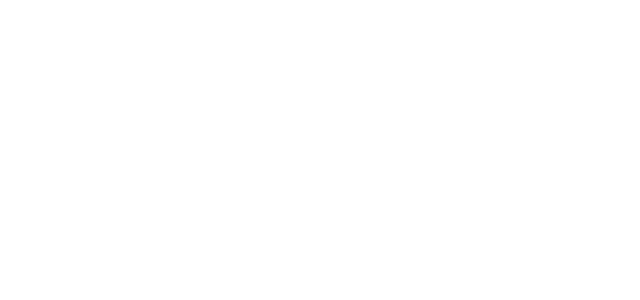
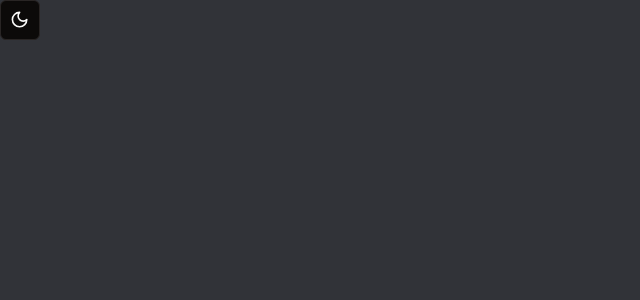
Before and after one commit to YyT7786/discord-clone, a Next.js app: page / in a window 1280 px wide. Shown: the top 300 px of the page, without its empty margins (0-640 px from the left). Built offline with nearby package versions, Linux system fonts and the light colour scheme.

Commit message:
Setup theme component

```diff
--- a/app/(main)/(routes)/page.tsx
+++ b/app/(main)/(routes)/page.tsx
@@ -1,9 +1,11 @@
 import { UserButton } from "@clerk/nextjs";
+import { ModeToggle } from "@/components/mode-toggle";
 
 export default function Home() {
   return (
     <div>
       <UserButton />
+      <ModeToggle />
     </div>
   );
 };
--- a/app/layout.tsx
+++ b/app/layout.tsx
@@ -1,7 +1,9 @@
 import "./globals.css";
 import type { Metadata } from "next";
+import { cn } from "@/lib/utils";
 import { Open_Sans } from "next/font/google";
 import { ClerkProvider } from "@clerk/nextjs";
+import { ThemeProvider } from "@/components/providers/theme-provider";
 
 const font = Open_Sans({ subsets: ["latin"] });
 
@@ -17,8 +19,22 @@
 }>) {
   return (
     <ClerkProvider>
-      <html lang="en">
-        <body className={font.className}>{children}</body>
+      <html lang="en" suppressHydrationWarning>
+        <body
+          className={cn(
+            font.className,
+            "bg-white dark:bg-[#313338]"
+          )}
+        >
+          <ThemeProvider
+            attribute="class"
+            defaultTheme="dark"
+            enableSystem={false}
+            storageKey="discord-theme"
+          >
+            {children}
+          </ThemeProvider>
+        </body>
       </html>
     </ClerkProvider>
   );
--- /dev/null
+++ b/components/mode-toggle.tsx
@@ -0,0 +1,39 @@
+"use client"
+import * as React from "react"
+import { Moon, Sun } from "lucide-react"
+import { useTheme } from "next-themes"
+
+import { Button } from "@/components/ui/button"
+import {
+    DropdownMenu,
+    DropdownMenuContent,
+    DropdownMenuItem,
+    DropdownMenuTrigger,
+} from "@/components/ui/dropdown-menu"
+
+export function ModeToggle() {
+    const { setTheme } = useTheme()
+
+    return (
+        <DropdownMenu>
+            <DropdownMenuTrigger asChild>
+                <Button variant="outline" size="icon">
+                    <Sun className="h-[1.2rem] w-[1.2rem] rotate-0 scale-100 transition-all dark:-rotate-90 dark:scale-0" />
+                    <Moon className="absolute h-[1.2rem] w-[1.2rem] rotate-90 scale-0 transition-all dark:rotate-0 dark:scale-100" />
+                    <span className="sr-only">Toggle theme</span>
+                </Button>
+            </DropdownMenuTrigger>
+            <DropdownMenuContent align="end">
+                <DropdownMenuItem onClick={() => setTheme("light")}>
+                    Light
+                </DropdownMenuItem>
+                <DropdownMenuItem onClick={() => setTheme("dark")}>
+                    Dark
+                </DropdownMenuItem>
+                <DropdownMenuItem onClick={() => setTheme("system")}>
+                    System
+                </DropdownMenuItem>
+            </DropdownMenuContent>
+        </DropdownMenu>
+    )
+}
--- /dev/null
+++ b/components/providers/theme-provider.tsx
@@ -0,0 +1,9 @@
+"use client"
+
+import * as React from "react"
+import { ThemeProvider as NextThemesProvider } from "next-themes"
+import { type ThemeProviderProps } from "next-themes/dist/types"
+
+export function ThemeProvider({ children, ...props }: ThemeProviderProps) {
+    return <NextThemesProvider {...props}>{children}</NextThemesProvider>
+}
```
